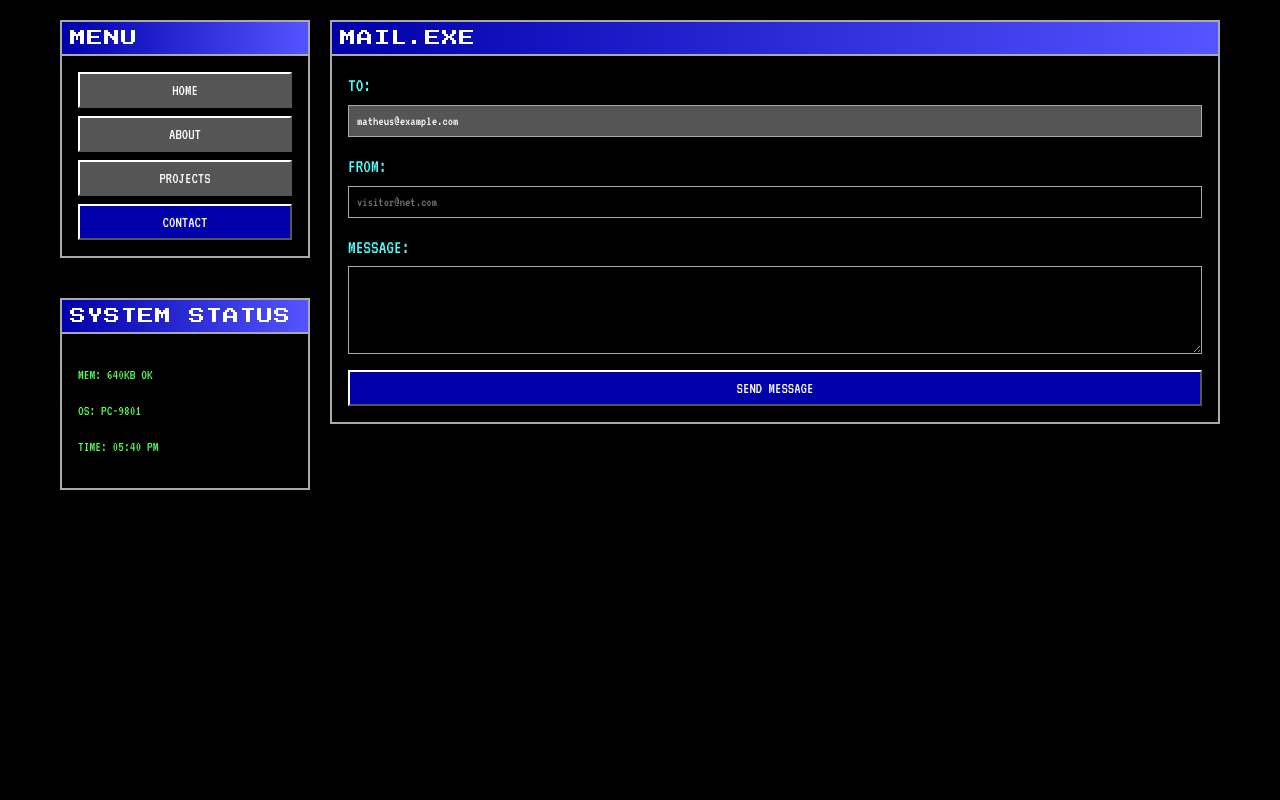
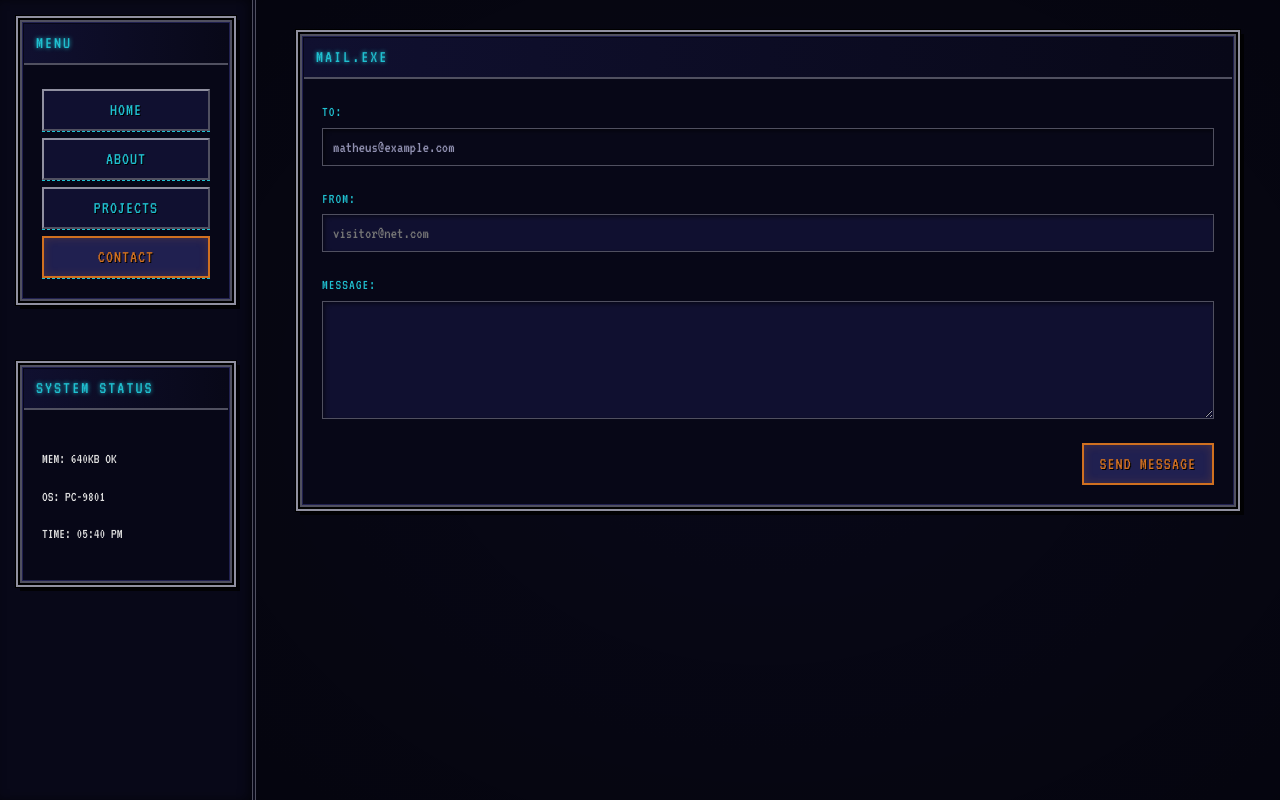
Before and after one commit to matheusbaeta/portfolio, a React (Vite) app: page /contact in a window 1280 px wide. Built offline with nearby package versions, Linux system fonts and the light colour scheme.

Commit message:
PC98 match style

```diff
--- a/src/App.tsx
+++ b/src/App.tsx
@@ -8,24 +8,46 @@ import { Contact } from './pages/Contact';
 
 function App() {
   return (
-    <div className="app-container" style={{
+    <div className="app-main-frame" style={{
+      /* Fixed layout container mimicking a game screen */
+      display: 'grid',
+      gridTemplateColumns: 'minmax(240px, 20%) 1fr',
+      height: '100vh',
+      width: '100vw',
+      backgroundColor: 'var(--pk-void)',
+      overflow: 'hidden'
+    }}>
+
+      {/* SIDEBAR: Command Menu Panel */}
+      <aside style={{
+        borderRight: '4px double var(--pk-frame-base)',
+        backgroundColor: 'var(--pk-indigo-deep)',
+        padding: '16px',
         display: 'flex',
-      height: '100vh',
-      padding: '20px',
-      gap: '20px',
-      maxWidth: '1200px',
-      margin: '0 auto'
+        flexDirection: 'column',
+        boxShadow: 'inset -4px 0 10px rgba(0,0,0,0.5)',
+        zIndex: 10
       }}>
-      <aside style={{ width: '250px', flexShrink: 0 }}>
         <NavbarRetro />
       </aside>
-      <main style={{ flex: 1, overflowY: 'auto' }}>
+
+      {/* VIEWPORT: The "Scene" or "Data View" */}
+      <main style={{
+        position: 'relative',
+        overflowY: 'auto',
+        padding: '30px 40px',
+        /* CRT curved corner effect illusion (optional, keeping clean for now) */
+        background: 'var(--bg-color)',
+        backgroundImage: 'radial-gradient(ellipse at center, transparent 0%, rgba(0,0,0,0.4) 100%)'
+      }}>
+        <div style={{ maxWidth: '1000px', margin: '0 0' }}>
           <Routes>
             <Route path="/" element={<Home />} />
             <Route path="/about" element={<About />} />
             <Route path="/projects" element={<Projects />} />
             <Route path="/contact" element={<Contact />} />
           </Routes>
+        </div>
       </main>
     </div>
   );
--- a/src/components/ButtonRetro/ButtonRetro.css
+++ b/src/components/ButtonRetro/ButtonRetro.css
@@ -1,49 +1,83 @@
 .retro-button {
-    background-color: var(--color-gray);
-    color: var(--color-bright-white);
-    border: 2px solid var(--window-border);
-    border-top-color: var(--color-bright-white);
-    border-left-color: var(--color-bright-white);
-    border-right-color: var(--color-gray);
-    border-bottom-color: var(--color-gray);
-    padding: 8px 16px;
+    /* Command Menu Style (Grid-like, heavy borders) */
+    background-color: var(--pk-indigo-mid);
+    color: var(--pk-accent-cyan);
+    border: 2px solid var(--pk-frame-base);
+
+    /* Beveled look implies a physical keyboard key or solid UI block */
+    border-top-color: var(--pk-frame-light);
+    border-left-color: var(--pk-frame-light);
+    border-right-color: var(--pk-frame-base);
+    border-bottom-color: var(--pk-frame-base);
+
+    padding: 10px 16px;
     font-family: var(--font-main);
-    font-size: 1rem;
+    font-size: 1.1rem;
+    letter-spacing: 1px;
+    text-transform: uppercase;
     cursor: pointer;
-    text-transform: uppercase;
-    transition: all 0.1s;
-    box-shadow: 2px 2px 0px rgba(0, 0, 0, 0.5);
-    display: inline-block;
-    text-align: center;
+    transition: none;
+    /* Instant feedback */
+
+    display: flex;
+    align-items: center;
+    justify-content: center;
+    position: relative;
+    text-shadow: 1px 1px 0 #000;
 }
 
+/* Hover: Highlight Selection */
 .retro-button:hover {
-    background-color: var(--color-blue);
-    color: var(--color-bright-white);
+    background-color: var(--pk-indigo-light);
+    color: var(--pk-text-bright);
+    border-color: var(--pk-accent-cyan);
+    box-shadow: inset 0 0 8px var(--pk-accent-cyan);
+    /* CRT Glow */
 }
 
+/* Active: Pressed Key */
 .retro-button:active {
-    border-top-color: var(--color-gray);
-    border-left-color: var(--color-gray);
-    border-right-color: var(--color-bright-white);
-    border-bottom-color: var(--color-bright-white);
-    transform: translate(2px, 2px);
+    background-color: var(--pk-accent-cyan);
+    color: var(--pk-void);
+    border-color: var(--pk-accent-cyan);
+    transform: translateY(2px);
     box-shadow: none;
+    text-shadow: none;
 }
 
-.retro-button.primary {
-    background-color: var(--color-blue);
-}
-
+/* Variant: Monitor / Menu Item */
 .retro-button.monitor {
-    /* Style usually seen in bottom menu bars */
-    background-color: var(--color-black);
-    border: 1px solid var(--color-bright-green);
-    color: var(--color-bright-green);
-    box-shadow: none;
+    background: transparent;
+    border: 1px solid var(--pk-frame-base);
+    color: var(--pk-text-dim);
+    text-align: left;
+    justify-content: flex-start;
+    padding-left: 12px;
 }
 
 .retro-button.monitor:hover {
-    background-color: var(--color-bright-green);
-    color: var(--color-black);
+    background: var(--pk-indigo-mid);
+    color: var(--pk-accent-gold);
+    border-color: var(--pk-accent-gold);
 }
+
+.retro-button.monitor::before {
+    content: "▶";
+    opacity: 0;
+    margin-right: 8px;
+    font-size: 0.8em;
+    color: var(--pk-accent-gold);
+}
+
+.retro-button.monitor:hover::before {
+    opacity: 1;
+}
+
+/* Nav Item Styling specifically */
+.retro-button.primary {
+    /* Selected State in Menu */
+    background-color: var(--pk-indigo-light);
+    color: var(--pk-accent-orange);
+    border-color: var(--pk-accent-orange);
+    box-shadow: inset 0 0 10px rgba(208, 112, 32, 0.2);
+}
--- a/src/components/NavbarRetro/NavbarRetro.css
+++ b/src/components/NavbarRetro/NavbarRetro.css
@@ -1,14 +1,14 @@
 .retro-navbar {
     display: flex;
     flex-direction: column;
-    gap: 1rem;
+    gap: 1.5rem;
     height: 100%;
 }
 
 .retro-nav-list {
     display: flex;
     flex-direction: column;
-    gap: 0.5rem;
+    gap: 6px;
     list-style: none;
     padding: 0;
     margin: 0;
@@ -20,14 +20,12 @@
 }
 
 @media (max-width: 768px) {
+    .retro-navbar {
+        height: auto;
+    }
+
     .retro-nav-list {
         flex-direction: row;
-        gap: 0.5rem;
         flex-wrap: wrap;
-        justify-content: center;
-    }
-
-    .retro-nav-item {
-        flex: 1 1 auto;
     }
 }
--- a/src/components/Window/Window.css
+++ b/src/components/Window/Window.css
@@ -1,59 +1,70 @@
 .retro-window {
-    background-color: var(--window-bg);
-    border: 2px solid var(--window-border);
-    box-shadow: 4px 4px 0px rgba(0, 0, 0, 0.5);
-    margin-bottom: 1.5rem;
+    position: relative;
+    background-color: var(--win-bg);
+    /* Complex Multi-Border System (Authentic to PC-98 Frames) */
+    border: 2px solid var(--win-border-outer);
+    box-shadow:
+        inset 0 0 0 2px var(--pk-void),
+        /* Gap */
+        inset 0 0 0 4px var(--win-border-mid),
+        /* Inner Frame */
+        0 0 0 1px var(--pk-void),
+        /* Outer sep */
+        4px 4px 0px rgba(0, 0, 0, 0.8);
+    /* Shadow */
+
+    margin-bottom: 2rem;
     display: flex;
     flex-direction: column;
+    /* "Heavy" feel */
+}
+
+/* Decorative corner pieces often seen in VNs */
+.retro-window::after {
+    content: "";
+    position: absolute;
+    top: 4px;
+    left: 4px;
+    right: 4px;
+    bottom: 4px;
+    border: 1px solid var(--pk-indigo-light);
+    pointer-events: none;
+    z-index: 0;
 }
 
 .retro-window-title-bar {
-    background: var(--window-title-bg);
-    /* Gradient simulation for title bar common in some PC-98 apps */
-    background: linear-gradient(90deg, var(--window-title-bg) 0%, var(--color-bright-blue) 100%);
-    padding: 4px 8px;
+    background: linear-gradient(90deg, var(--pk-indigo-mid) 0%, var(--pk-indigo-deep) 100%);
+    padding: 8px 12px;
     display: flex;
     justify-content: space-between;
     align-items: center;
-    border-bottom: 2px solid var(--window-border);
+    border-bottom: 2px solid var(--win-border-mid);
+    margin: 6px 6px 0 6px;
+    /* Inset title bar */
+    position: relative;
+    z-index: 1;
 }
 
 .retro-window-title {
-    color: var(--window-title-text);
+    color: var(--pk-accent-cyan);
     font-family: var(--font-header);
-    font-size: 1rem;
+    font-size: 1.1rem;
     text-transform: uppercase;
-    letter-spacing: 1px;
-}
-
-.retro-window-controls {
-    display: flex;
-    gap: 4px;
-}
-
-.retro-window-button {
-    width: 16px;
-    height: 16px;
-    background-color: var(--window-border);
-    border: 1px solid var(--window-bg);
-    box-shadow: inset 1px 1px var(--color-white), inset -1px -1px var(--color-gray);
-    cursor: pointer;
-    display: flex;
-    align-items: center;
-    justify-content: center;
-    color: var(--color-black);
-    font-size: 12px;
-    font-weight: bold;
-    line-height: 1;
-}
-
-.retro-window-button:active {
-    box-shadow: inset 1px 1px var(--color-gray), inset -1px -1px var(--color-white);
-    transform: translate(1px, 1px);
+    letter-spacing: 2px;
+    text-shadow: 0 0 4px var(--pk-accent-cyan);
 }
 
 .retro-window-content {
-    padding: 16px;
-    color: var(--text-color);
+    padding: 24px;
+    color: var(--pk-text-main);
     overflow-y: auto;
+    position: relative;
+    z-index: 1;
+    font-size: 1.1em;
 }
+
+/* Typography override for game-text feel */
+.retro-window-content p {
+    margin-bottom: 1rem;
+    line-height: 1.5;
+}
--- a/src/pages/Contact.tsx
+++ b/src/pages/Contact.tsx
@@ -3,53 +3,82 @@ import { Window } from '../components/Window/Window';
 import { ButtonRetro } from '../components/ButtonRetro/ButtonRetro';
 
 export const Contact: React.FC = () => {
+    // Styles matching the new PC-98 palette variables
+    const labelStyle: React.CSSProperties = {
+        color: 'var(--pk-accent-cyan)',
+        marginBottom: '6px',
+        fontSize: '0.9rem',
+        textTransform: 'uppercase',
+        letterSpacing: '1px'
+    };
+
+    const inputStyle: React.CSSProperties = {
+        background: 'var(--pk-indigo-mid)',
+        border: '1px solid var(--pk-frame-base)', // "Small greyish border"
+        color: 'var(--pk-text-main)',
+        fontFamily: 'inherit',
+        fontSize: '1rem',
+        padding: '10px',
+        width: '100%',
+        boxShadow: 'inset 2px 2px 4px rgba(0,0,0,0.5)', // Inner depth
+        outline: 'none'
+    };
+
+    const disabledInputStyle: React.CSSProperties = {
+        ...inputStyle,
+        background: 'var(--pk-indigo-deep)',
+        color: 'var(--pk-text-dim)',
+        border: '1px solid var(--pk-frame-base)',
+        cursor: 'not-allowed'
+    };
+
     return (
         <div className="page-contact">
             <Window title="MAIL.EXE">
-                <form style={{ display: 'flex', flexDirection: 'column', gap: '1rem' }} onSubmit={(e) => e.preventDefault()}>
+                <style>
+                    {`
+                    /* Add local focus styles since we are using inline styles for the base */
+                    .retro-input:focus {
+                        border-color: var(--pk-text-bright) !important;
+                        background-color: var(--pk-indigo-light) !important;
+                        box-shadow: 0 0 4px var(--pk-accent-cyan) !important;
+                    }
+                    `}
+                </style>
+                <form style={{ display: 'flex', flexDirection: 'column', gap: '1.5rem' }} onSubmit={(e) => e.preventDefault()}>
                     <div style={{ display: 'flex', flexDirection: 'column' }}>
-                        <label style={{ color: 'var(--color-bright-cyan)', marginBottom: '4px' }}>TO:</label>
+                        <label style={labelStyle}>TO:</label>
                         <input
+                            className="retro-input"
                             type="text"
                             value="matheus@example.com"
                             disabled
+                            style={disabledInputStyle}
+                        />
+                    </div>
+                    <div style={{ display: 'flex', flexDirection: 'column' }}>
+                        <label style={labelStyle}>FROM:</label>
+                        <input
+                            className="retro-input"
+                            type="email"
+                            placeholder="visitor@net.com"
+                            style={inputStyle}
+                        />
+                    </div>
+                    <div style={{ display: 'flex', flexDirection: 'column' }}>
+                        <label style={labelStyle}>MESSAGE:</label>
+                        <textarea
+                            className="retro-input"
+                            rows={6}
                             style={{
-                                background: 'var(--color-gray)',
-                                border: '1px solid var(--window-border)',
-                                color: 'var(--color-bright-white)',
-                                fontFamily: 'inherit',
-                                padding: '8px'
+                                ...inputStyle,
+                                resize: 'vertical'
                             }}
                         />
                     </div>
-                    <div style={{ display: 'flex', flexDirection: 'column' }}>
-                        <label style={{ color: 'var(--color-bright-cyan)', marginBottom: '4px' }}>FROM:</label>
-                        <input
-                            type="email"
-                            placeholder="visitor@net.com"
-                            style={{
-                                background: 'var(--color-black)',
-                                border: '1px solid var(--window-border)',
-                                color: 'var(--color-bright-white)',
-                                fontFamily: 'inherit',
-                                padding: '8px'
-                            }}
-                        />
+                    <div style={{ display: 'flex', justifyContent: 'flex-end' }}>
+                        <ButtonRetro type="submit" variant="primary">SEND MESSAGE</ButtonRetro>
                     </div>
-                    <div style={{ display: 'flex', flexDirection: 'column' }}>
-                        <label style={{ color: 'var(--color-bright-cyan)', marginBottom: '4px' }}>MESSAGE:</label>
-                        <textarea
-                            rows={5}
-                            style={{
-                                background: 'var(--color-black)',
-                                border: '1px solid var(--window-border)',
-                                color: 'var(--color-bright-white)',
-                                fontFamily: 'inherit',
-                                padding: '8px'
-                            }}
-                        />
-                    </div>
-                    <ButtonRetro type="submit" variant="primary">SEND MESSAGE</ButtonRetro>
                 </form>
             </Window>
         </div>
--- a/src/styles/globals.css
+++ b/src/styles/globals.css
@@ -1,44 +1,75 @@
 @import url('https://fonts.googleapis.com/css2?family=Press+Start+2P&family=VT323&display=swap');
 @import './variables.css';
 
+/* COMPLETE RESET for Game Screen Feel */
+html,
+body,
+#root {
+    width: 100%;
+    height: 100%;
+    margin: 0;
+    padding: 0;
+    overflow: hidden;
+    background-color: #000;
+    /* Letterbox fill */
+}
+
+/* CRT Dithering / Scanline Simulation Base can go here */
+body {
+    font-family: var(--font-main);
+    color: var(--text-color);
+    font-size: 1.25rem;
+    line-height: 1.3;
+    /* Dithered background pattern typical of PC-98 shading */
+    background-image:
+        conic-gradient(at 0% 0%, var(--pk-void) 25%, var(--pk-indigo-deep) 25% 50%, var(--pk-void) 50% 75%, var(--pk-indigo-deep) 75%);
+    background-size: 4px 4px;
+}
+
 * {
     box-sizing: border-box;
+    user-select: none;
+    /* Games usually aren't selectable */
+    cursor: default;
 }
 
-body {
-    margin: 0;
-    padding: 0;
-    background-color: var(--bg-color);
-    color: var(--text-color);
-    font-family: var(--font-main);
-    font-size: 1.2rem;
-    overflow-x: hidden;
-    line-height: 1.5;
-    /* Scanline effect optional, maybe later */
+/* Custom Scrollbar - "Inventory List" style */
+::-webkit-scrollbar {
+    width: 12px;
+    background: var(--pk-void);
+}
+
+::-webkit-scrollbar-thumb {
+    background: var(--pk-frame-base);
+    border: 1px solid var(--pk-frame-light);
+    box-shadow: inset 1px 1px var(--pk-void);
+}
+
+::-webkit-scrollbar-track {
+    background: var(--pk-indigo-mid);
+    border-left: 1px solid var(--pk-frame-light);
+}
+
+h1,
+h2,
+h3,
+h4 {
+    font-weight: normal;
+    margin: 0 0 1rem 0;
+    text-transform: uppercase;
+    color: var(--pk-accent-gold);
+    text-shadow: 2px 2px 0px var(--pk-void);
+    letter-spacing: 1px;
 }
 
 a {
-    color: var(--accent-color);
+    color: var(--pk-accent-cyan);
     text-decoration: none;
+    border-bottom: 1px dashed var(--pk-accent-cyan);
 }
 
 a:hover {
-    background-color: var(--accent-color);
-    color: var(--bg-color);
+    background-color: var(--pk-accent-cyan);
+    color: var(--pk-void);
+    border-bottom: none;
 }
-
-/* Custom scrollbar */
-::-webkit-scrollbar {
-    width: 16px;
-}
-
-::-webkit-scrollbar-track {
-    background: var(--color-gray);
-    border-left: 1px solid var(--window-border);
-}
-
-::-webkit-scrollbar-thumb {
-    background: var(--window-border);
-    border: 1px solid var(--window-bg);
-    box-shadow: inset 1px 1px var(--color-bright-white), inset -1px -1px var(--color-gray);
-}
--- a/src/styles/variables.css
+++ b/src/styles/variables.css
@@ -1,37 +1,62 @@
 :root {
-    /* PC-98 Palette */
-    --color-black: #000000;
-    --color-blue: #0000AA;
-    --color-red: #AA0000;
-    --color-magenta: #AA00AA;
-    --color-green: #00AA00;
-    --color-cyan: #00AAAA;
-    --color-yellow: #AAAA00;
-    --color-white: #AAAAAA;
-    /* Standard white/light gray */
+    /* PC-98 Game Palette - Source: YU-NO, Brandish, Rance */
 
-    --color-gray: #555555;
-    --color-bright-blue: #5555FF;
-    --color-bright-red: #FF5555;
-    --color-bright-magenta: #FF55FF;
-    --color-bright-green: #55FF55;
-    --color-bright-cyan: #55FFFF;
-    --color-bright-yellow: #FFFF55;
-    --color-bright-white: #FFFFFF;
+    /* Deep Voids & Backgrounds */
+    --pk-void: #000000;
+    --pk-indigo-deep: #080818;
+    /* Common background fill */
+    --pk-indigo-mid: #101030;
+    /* Panel backgrounds */
+    --pk-indigo-light: #202050;
+    /* Borders / Inactive areas */
 
-    /* Theme mappings */
-    --bg-color: var(--color-black);
-    --text-color: var(--color-bright-white);
-    --primary-color: var(--color-bright-green);
-    /* Common retro feel */
-    --secondary-color: var(--color-blue);
-    --accent-color: var(--color-bright-cyan);
-    --window-bg: var(--color-black);
-    --window-border: var(--color-white);
-    --window-title-bg: var(--color-blue);
-    --window-title-text: var(--color-bright-white);
+    /* Frame & Structure Colors */
+    --pk-frame-base: #505060;
+    /* Structural gray */
+    --pk-frame-light: #9090A0;
+    /* Highlights */
+    --pk-frame-shadow: #000000;
+    /* Deep shadows */
+
+    /* Text & Information */
+    --pk-text-main: #E0E0E0;
+    /* Off-white standard text */
+    --pk-text-dim: #9090B0;
+    /* Description / secondary */
+    --pk-text-bright: #FFFFFF;
+    /* High highlight */
+
+    /* Authentic Accents (Saturated, classic PC-98 palette) */
+    --pk-accent-cyan: #20C0D0;
+    /* Tech / Spirit / Data */
+    --pk-accent-gold: #D0A040;
+    /* Rarity / Header / Key item */
+    --pk-accent-crimson: #C03030;
+    /* Danger / Important */
+    --pk-accent-emerald: #108040;
+    /* HP / Status OK */
+    --pk-accent-orange: #D07020;
+    /* Menu selection */
+
+    /* Component Mappings */
+    --bg-color: var(--pk-indigo-deep);
+    --text-color: var(--pk-text-main);
+
+    /* Window System (VN Text Box Style) */
+    --win-bg: rgba(8, 8, 24, 0.95);
+    /* Slightly transparent */
+    --win-border-outer: var(--pk-frame-light);
+    --win-border-mid: var(--pk-frame-base);
+    --win-border-inner: var(--pk-void);
+
+    /* Command Menu (Buttons) */
+    --btn-bg: var(--pk-indigo-mid);
+    --btn-bg-hover: var(--pk-indigo-light);
+    --btn-border: var(--pk-accent-cyan);
+    --btn-text: var(--pk-accent-cyan);
+    --btn-text-active: var(--pk-text-bright);
 
     /* Typography */
     --font-main: 'VT323', monospace;
-    --font-header: 'Press Start 2P', cursive;
+    --spacing-base: 4px;
 }
```
Also changed, not shown: src/pages/About.tsx (+25 -14 lines), src/pages/Home.tsx (+7 -7 lines), src/pages/Projects.tsx (+17 -10 lines). Lines whose indentation alone changed are shown as unchanged.
